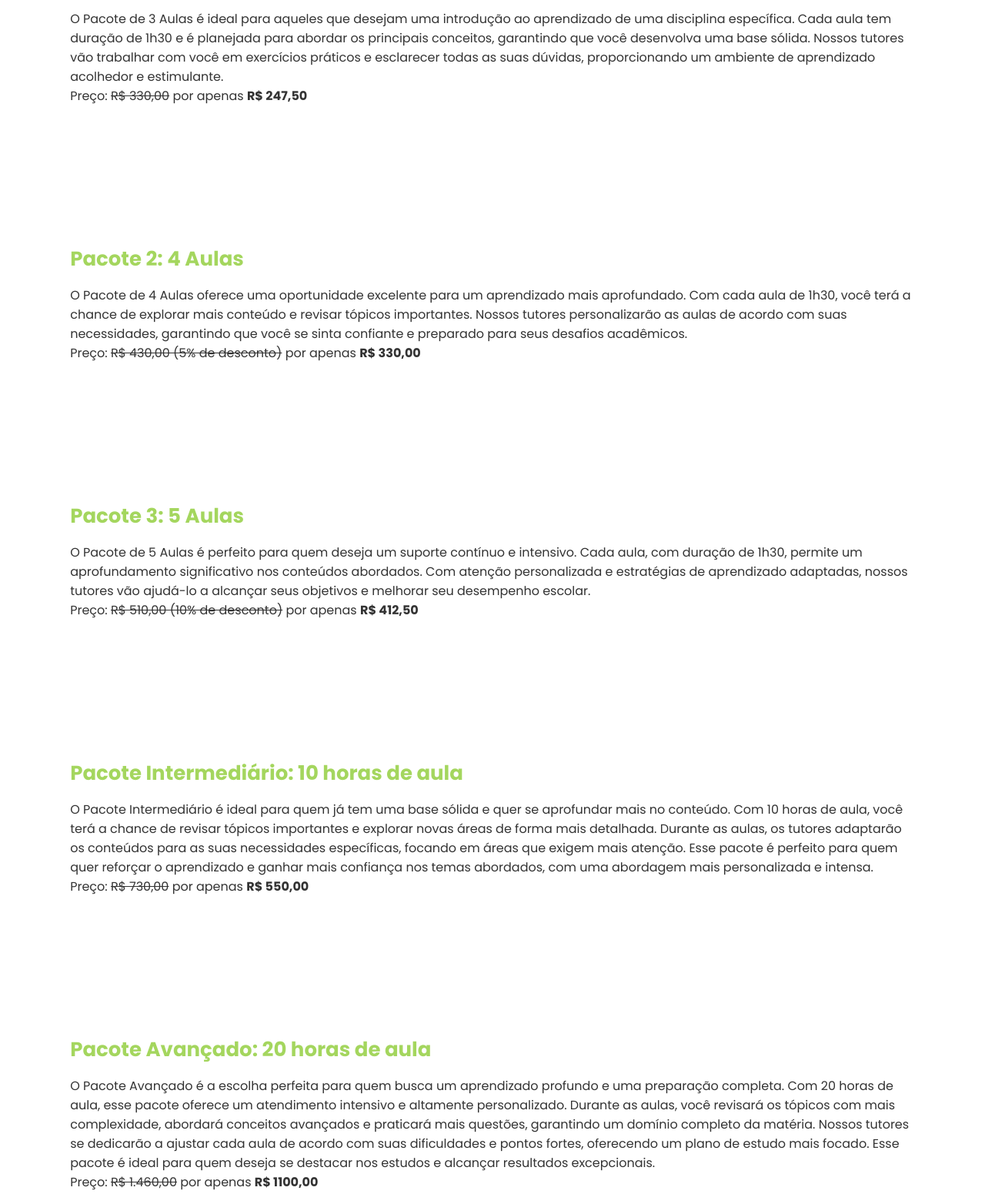
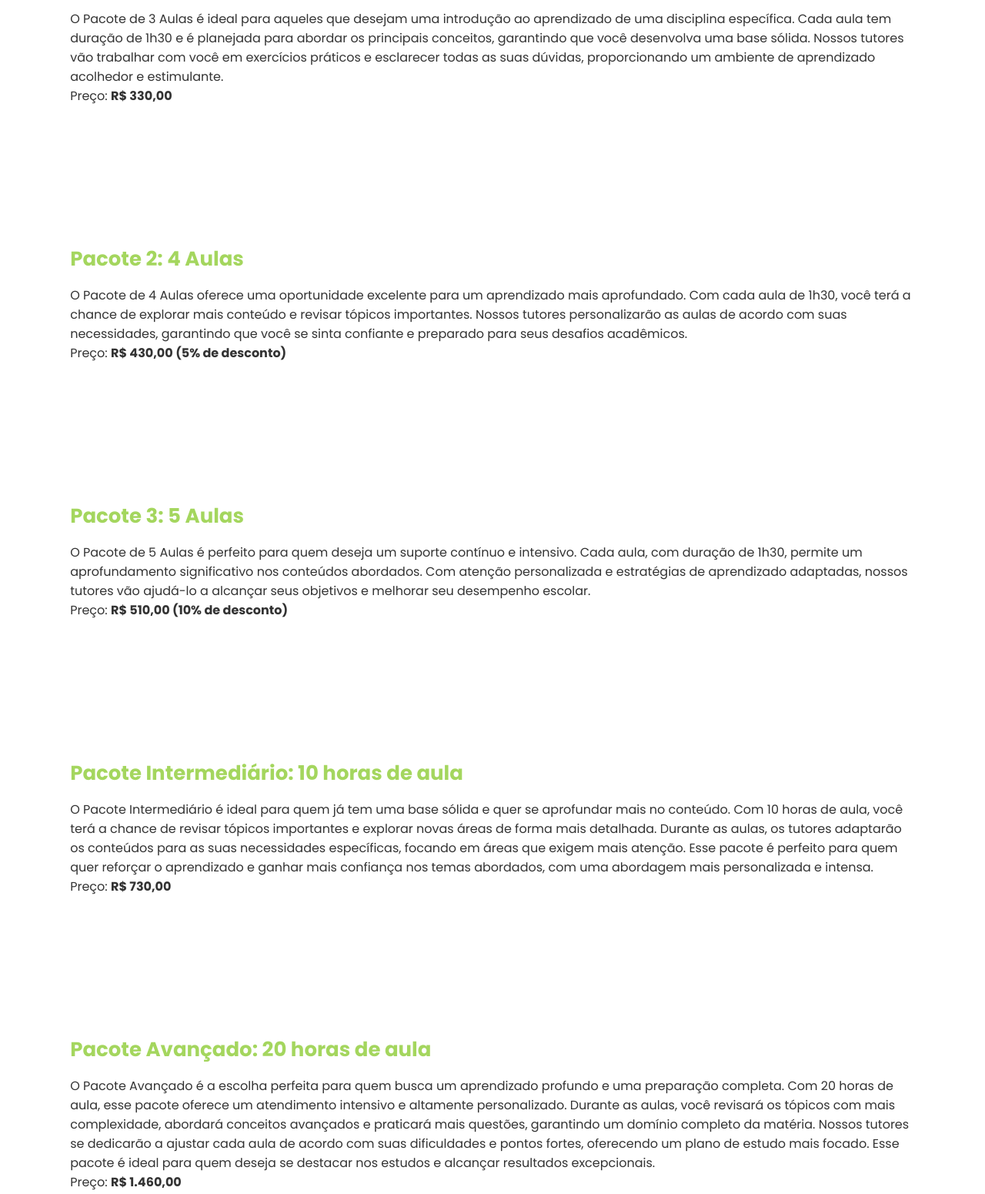
Before and after one commit to tobiasteles/reforcomais, a plain HTML site: page index.html in a window 1280 px wide. Shown: the part 2070-3621 px from the top of the page at 77% size. Drawn offline with nearby package versions, Linux system fonts and the light colour scheme.

Commit message:
Update price

```diff
--- a/index.html
+++ b/index.html
@@ -237,7 +237,7 @@
                 sólida. Nossos tutores vão trabalhar com você em exercícios
                 práticos e esclarecer todas as suas dúvidas, proporcionando um
                 ambiente de aprendizado acolhedor e estimulante.<br />
-                Preço: <del>R$ 330,00</del> por apenas <strong>R$ 247,50</strong>
+                Preço: <strong>R$ 330,00</strong>
               </p>
             </div>
             <div class="pacote-box">
@@ -249,7 +249,7 @@
                 Nossos tutores personalizarão as aulas de acordo com suas
                 necessidades, garantindo que você se sinta confiante e preparado
                 para seus desafios acadêmicos.<br />
-                Preço: <del>R$ 430,00 (5% de desconto)</del> por apenas <strong>R$ 330,00</strong>
+                Preço: <strong>R$ 430,00 (5% de desconto)</strong>
               </p>
             </div>
             <div class="pacote-box">
@@ -261,28 +261,28 @@
                 atenção personalizada e estratégias de aprendizado adaptadas,
                 nossos tutores vão ajudá-lo a alcançar seus objetivos e melhorar
                 seu desempenho escolar.<br />
-                Preço: <del>R$ 510,00 (10% de desconto)</del> por apenas <strong>R$ 412,50</strong>
+                Preço: <strong>R$ 510,00 (10% de desconto)</strong>
               </p>
             </div>
             <div class="pacote-box">
               <h2>Pacote Intermediário: 10 horas de aula</h2>
               <p>
                 O Pacote Intermediário é ideal para quem já tem uma base sólida e quer se aprofundar mais no conteúdo. Com 10 horas de aula, você terá a chance de revisar tópicos importantes e explorar novas áreas de forma mais detalhada. Durante as aulas, os tutores adaptarão os conteúdos para as suas necessidades específicas, focando em áreas que exigem mais atenção. Esse pacote é perfeito para quem quer reforçar o aprendizado e ganhar mais confiança nos temas abordados, com uma abordagem mais personalizada e intensa.<br />
-                Preço: <del>R$ 730,00</del> por apenas <strong>R$ 550,00</strong>
+                Preço: <strong>R$ 730,00</strong>
               </p>
             </div>
             <div class="pacote-box">
               <h2>Pacote Avançado: 20 horas de aula</h2>
               <p>
                 O Pacote Avançado é a escolha perfeita para quem busca um aprendizado profundo e uma preparação completa. Com 20 horas de aula, esse pacote oferece um atendimento intensivo e altamente personalizado. Durante as aulas, você revisará os tópicos com mais complexidade, abordará conceitos avançados e praticará mais questões, garantindo um domínio completo da matéria. Nossos tutores se dedicarão a ajustar cada aula de acordo com suas dificuldades e pontos fortes, oferecendo um plano de estudo mais focado. Esse pacote é ideal para quem deseja se destacar nos estudos e alcançar resultados excepcionais.<br />
-                Preço: <del>R$ 1.460,00</del> por apenas <strong>R$ 1100,00</strong>
+                Preço: <strong>R$ 1.460,00</strong>
               </p>
             </div>
             <div class="pacote-box">
               <h2>Aulas Avulsas</h2>
               <p>
                 Se você precisa de uma atenção focada em um tópico específico ou deseja resolver dúvidas pontuais, as Aulas Avulsas são perfeitas para você! Cada aula tem a duração de 1h30 e é adaptada às suas necessidades, permitindo que você receba o suporte exato para melhorar no seu aprendizado.<br />
-                Preço: <del>R$ 85,00</del> por apenas <strong>R$ 55,00</strong>
+                Preço: <strong>R$ 85,00</strong>
               </p>
             </div>
           </div>
```
